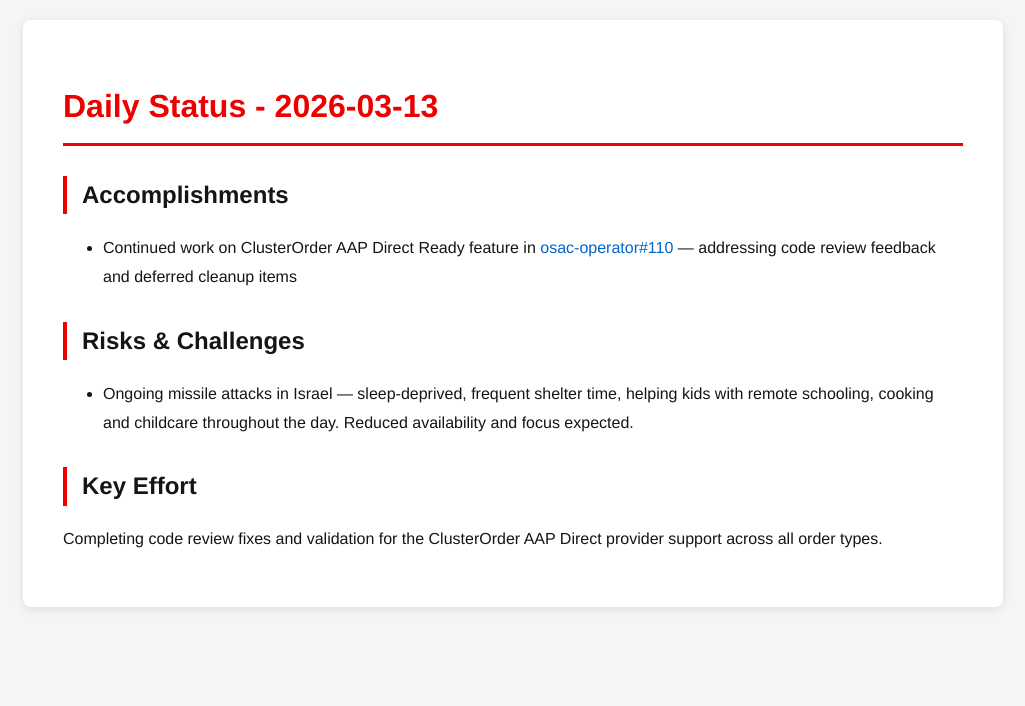
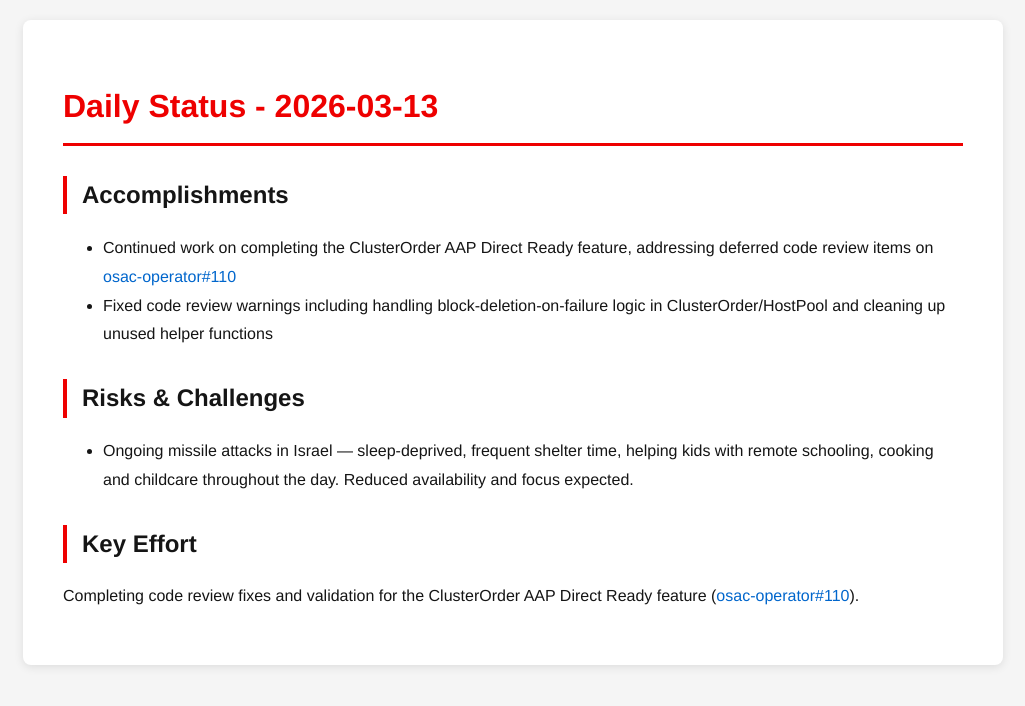
Before and after one commit to tzvatot/daily-status, a Jekyll site: the page built from 2026-03-13.md, in a window 1280 px wide. Shown: the top 706 px of the page, without its empty margins (127-1152 px from the left). Built offline with Jekyll 4.4.1, drawn with Linux system fonts in a browser that asks for light colours.

Commit message:
Daily status update - 2026-03-13

```diff
--- a/2026-03-13.md
+++ b/2026-03-13.md
@@ -7,10 +7,11 @@ date: 2026-03-13
 # Daily Status - 2026-03-13
 
 ## Accomplishments
-- Continued work on ClusterOrder AAP Direct Ready feature in [osac-operator#110](https://github.com/osac-project/osac-operator/pull/110) — addressing code review feedback and deferred cleanup items
+- Continued work on completing the ClusterOrder AAP Direct Ready feature, addressing deferred code review items on [osac-operator#110](https://github.com/osac-project/osac-operator/pull/110)
+- Fixed code review warnings including handling block-deletion-on-failure logic in ClusterOrder/HostPool and cleaning up unused helper functions
 
 ## Risks & Challenges
 - Ongoing missile attacks in Israel — sleep-deprived, frequent shelter time, helping kids with remote schooling, cooking and childcare throughout the day. Reduced availability and focus expected.
 
 ## Key Effort
-Completing code review fixes and validation for the ClusterOrder AAP Direct provider support across all order types.
+Completing code review fixes and validation for the ClusterOrder AAP Direct Ready feature ([osac-operator#110](https://github.com/osac-project/osac-operator/pull/110)).
```
